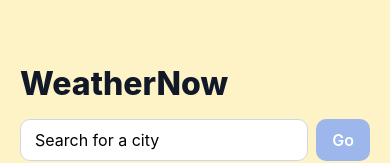
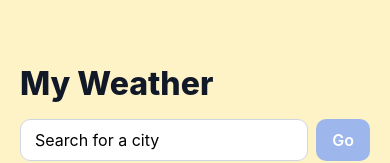
Before and after one commit to GouthamBollepalli/weather-new, a React Native app: screen / in a window 390 px wide. Shown: the top 163 px of the page. Built offline with nearby package versions, Linux system fonts and the light colour scheme; no server answers.

Commit message:
Change title to My Weather

```diff
--- a/App.js
+++ b/App.js
@@ -68,7 +68,7 @@ export default function App() {
 
   return (
     <ScrollView style={styles.screen} contentContainerStyle={styles.content} keyboardShouldPersistTaps="handled">
-      <Text style={styles.title}>WeatherNow</Text>
+      <Text style={styles.title}>My Weather</Text>
 
       <SearchBar onSearch={handleSearch} disabled={loading} />
 
```
